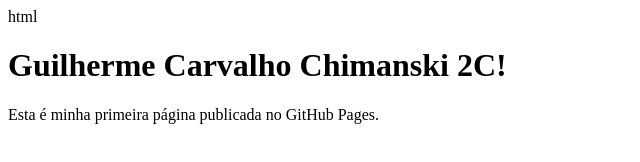
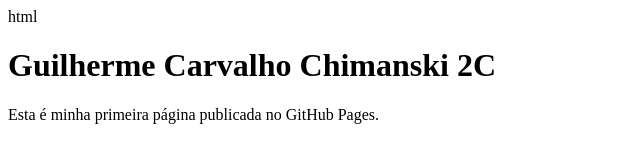
Before and after one commit to Guix01054/projeto-programa-o, a plain HTML site: page index.html in a window 1280 px wide. Shown: the full height of the page, 0-640 px from the left. Drawn offline with Linux system fonts and the light colour scheme.

Commit message:
Update index.html

```diff
--- a/index.html
+++ b/index.html
@@ -8,7 +8,7 @@ html
 </head>
 <body>
 
-<h1>Guilherme Carvalho Chimanski 2C!</h1>
+<h1>Guilherme Carvalho Chimanski 2C</h1>
 <p>Esta é minha primeira página publicada no GitHub Pages.</p>
 </body>
 </html>
```
